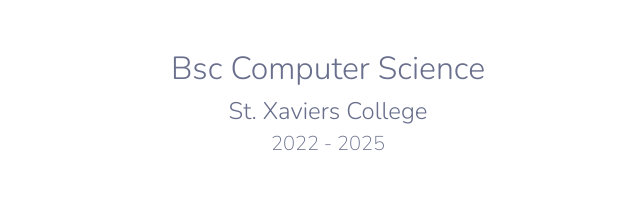
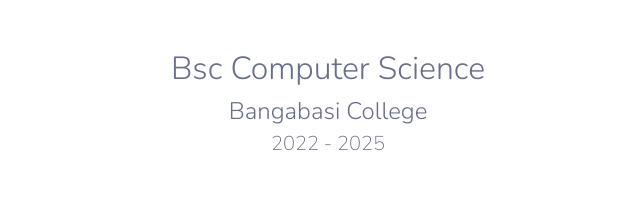
Before and after one commit to RajdeepDs/RajdeepDs.github.io, a plain HTML site: page index.html in a window 1280 px wide. Shown: the part 2227-2431 px from the top of the page, 312-952 px from the left. Drawn offline with nearby package versions, Linux system fonts and the light colour scheme.

Commit message:
Update index.html

```diff
--- a/index.html
+++ b/index.html
@@ -175,7 +175,7 @@
     <div class="FourthPage">
       <div class="display-3">Academics</div>
       <p id="course">Bsc Computer Science</p>
-      <p id="institute">St. Xaviers College</p>
+      <p id="institute">Bangabasi College</p>
       <p id="year">2022 - 2025</p>
       <p id="course">Higher Secondary</p>
       <p id="institute">Pearls Of God</p>
```
